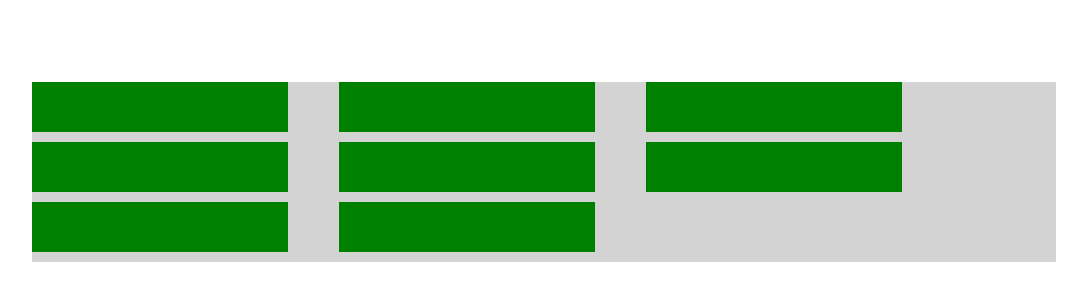
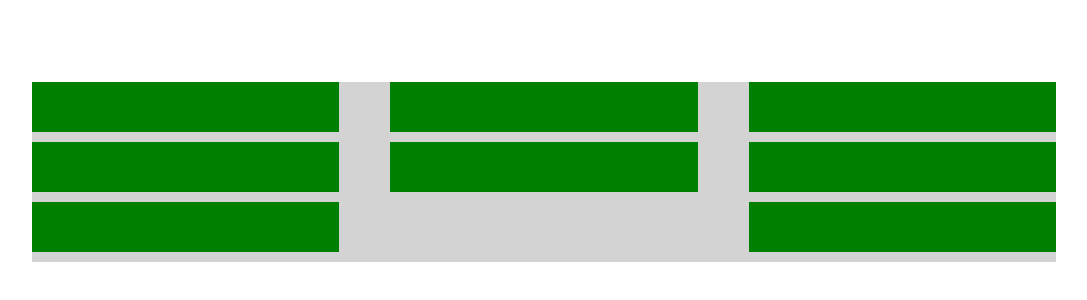
Before and after one commit to HomerPapryk/Lekcja22, a plain HTML site: page index.html in a window 1280 px wide. Shown: the part 228-528 px from the top of the page, without its empty margins (96-1183 px from the left). Drawn offline with Linux system fonts and the light colour scheme.

Commit message:
Poprawka3

```diff
--- a/styles.css
+++ b/styles.css
@@ -10,14 +10,13 @@ body {
   width: 80%;
   display: flex;
   flex-wrap: wrap;
-  justify-content: flex-start;
+  justify-content: space-between;
   background-color: lightgray;
 }
 
 .child {
-  width: calc(30% - 5%);
+  width: 30%;
   height: 50px;
   background-color: green;
-  margin-right: 5%;
   margin-bottom: 10px;
 }
```
